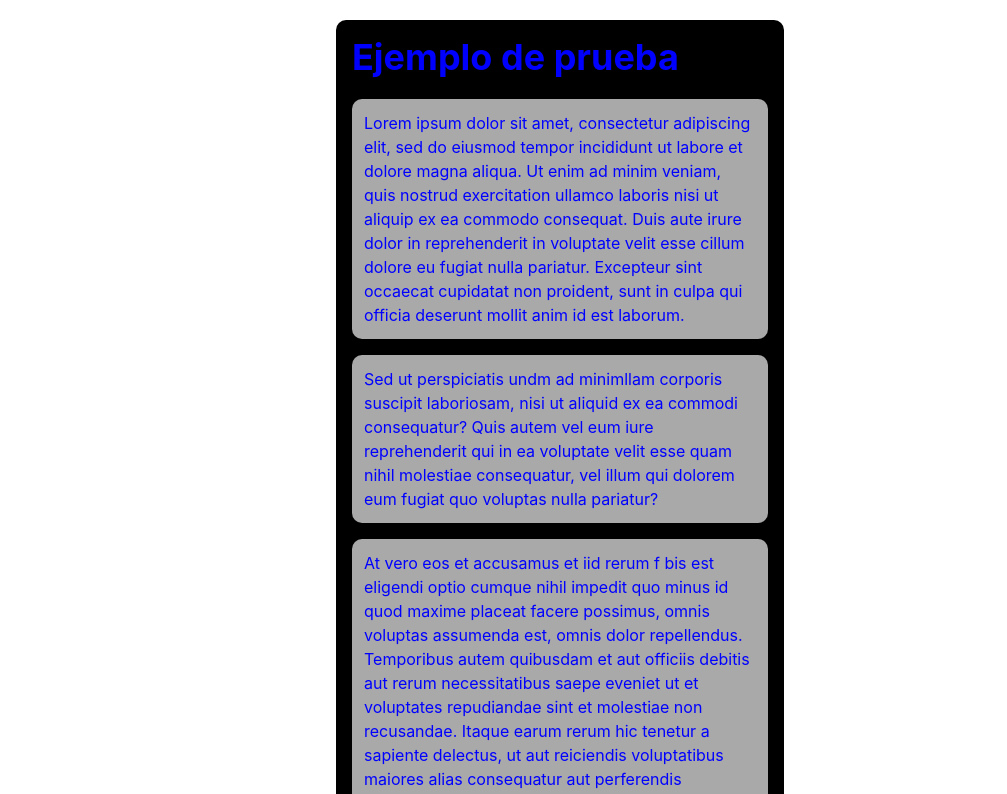
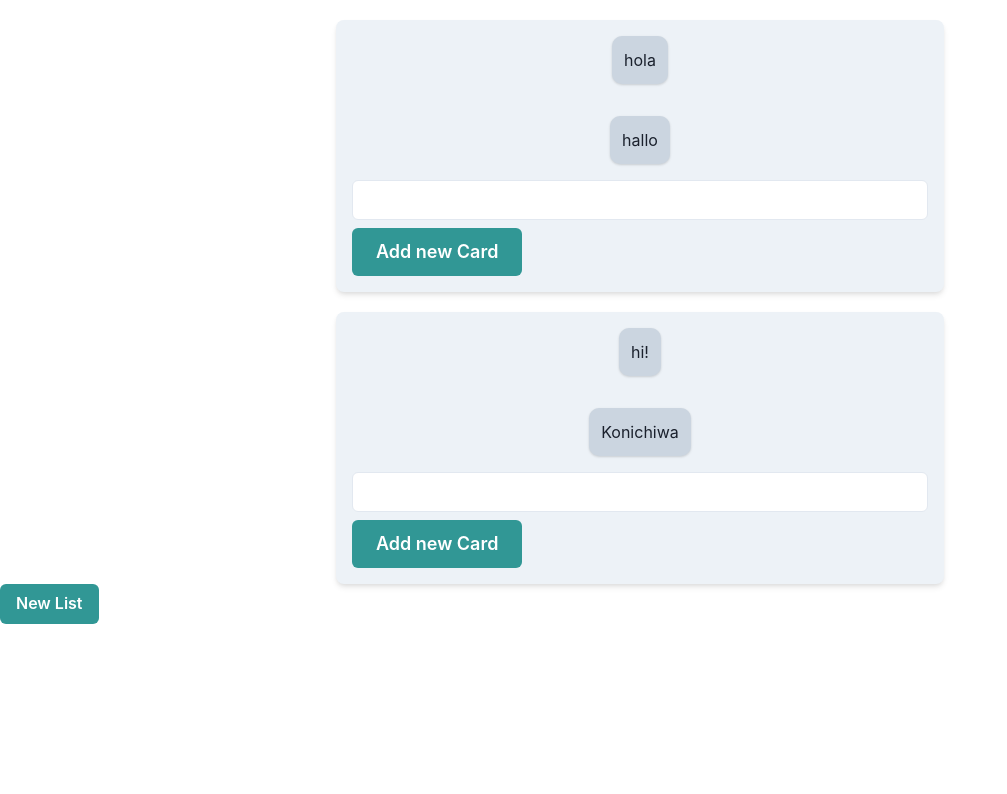
Before and after one commit to Atolmspek/little-trello, a React (Create React App) app: page / in a window 1280 px wide. Shown: the top 794 px of the page, without its empty margins (0-1007 px from the left). Built offline with nearby package versions, Linux system fonts and the light colour scheme.

Commit message:
Added multiple lists functionality, drag and drop is broken

```diff
--- a/src/App.js
+++ b/src/App.js
@@ -1,4 +1,4 @@
-import { useState } from "react";
+import React, { useState } from "react";
 import { DndContext, closestCenter } from "@dnd-kit/core";
 import {
   SortableContext,
@@ -8,77 +8,126 @@ import {
 import User from "./components/User";
 import AddCard from "./components/AddCard";
 import { nanoid } from "nanoid";
-import { ChakraProvider, Container, Heading, Box } from "@chakra-ui/react";
+import {
+  ChakraProvider,
+  Container,
+  Button,
+  Box,
+  VStack,
+} from "@chakra-ui/react";
 
 function App() {
-  const savedTasks = JSON.parse(localStorage.getItem("card")) || [];
-  const [card, setCard] = useState(savedTasks);
-
-  function addTask(cards) {
-    const newTask = {name: cards.name, id: cards.id  };
-    const updatedCards = [...cards, setCard];
-    setCard(updatedCards);
-    saveTasksToLocalStorage(updatedCards);
-  }
-
   const content = [
     {
-      Name:
-        "Lorem ipsum dolor sit amet, consectetur adipiscing elit, sed do eiusmod tempor incididunt ut labore et dolore magna aliqua. Ut enim ad minim veniam, quis nostrud exercitation ullamco laboris nisi ut aliquip ex ea commodo consequat. Duis aute irure dolor in reprehenderit in voluptate velit esse cillum dolore eu fugiat nulla pariatur. Excepteur sint occaecat cupidatat non proident, sunt in culpa qui officia deserunt mollit anim id est laborum.",
-      id: nanoid(),
+      id: 1,
+      cards: [
+        { Name: "hola", id: nanoid() },
+        { Name: "hallo", id: nanoid() },
+      ],
     },
     {
-      Name:
-        "Sed ut perspiciatis undm ad minimllam corporis suscipit laboriosam, nisi ut aliquid ex ea commodi consequatur? Quis autem vel eum iure reprehenderit qui in ea voluptate velit esse quam nihil molestiae consequatur, vel illum qui dolorem eum fugiat quo voluptas nulla pariatur?",
-      id: nanoid(),
-    },
-    {
-      Name:
-        "At vero eos et accusamus et iid rerum f bis est eligendi optio cumque nihil impedit quo minus id quod maxime placeat facere possimus, omnis voluptas assumenda est, omnis dolor repellendus. Temporibus autem quibusdam et aut officiis debitis aut rerum necessitatibus saepe eveniet ut et voluptates repudiandae sint et molestiae non recusandae. Itaque earum rerum hic tenetur a sapiente delectus, ut aut reiciendis voluptatibus maiores alias consequatur aut perferendis doloribus asperiores repellat.",
-      id: nanoid(),
+      id: 2,
+      cards: [
+        { Name: "hi!", id: nanoid() },
+        { Name: "Konichiwa", id: nanoid() },
+      ],
     },
   ];
 
-  console.log(savedTasks);
+  const [lists, setLists] = useState(content);
 
-  //localStorage.clear();
+  const saveTasksToLocalStorage = (updatedCards) =>
+    localStorage.setItem("card", JSON.stringify(updatedCards));
 
-  const saveTasksToLocalStorage = localStorage.setItem(
-    "card",
-    JSON.stringify(content)
-  );
+  function addTask(rowId, Name) {
+    const newTask = { Name, id: nanoid() };
+
+    const updatedLists = lists.map((list) => {
+      if (list.id === rowId) {
+        return {
+          ...list,
+          cards: [...list.cards, newTask],
+        };
+      }
+      return list;
+    });
+
+    setLists(updatedLists);
+    saveTasksToLocalStorage(updatedLists);
+  }
 
   const handleDragEnd = (event) => {
     const { active, over } = event;
 
-    setCard((card) => {
-      const oldIndex = card.findIndex((original) => original.id === active.id);
-      const newIndex = card.findIndex((target) => target.id === over.id);
+    setLists((currentLists) => {
+      const updatedLists = [...currentLists];
 
-      return arrayMove(card, oldIndex, newIndex);
+      const sourceListIndex = updatedLists.findIndex(
+        (list) => list.id === active.id
+      );
+      const targetListIndex = updatedLists.findIndex(
+        (list) => list.id === over.id
+      );
+
+      const sourceList = updatedLists[sourceListIndex];
+      const targetList = updatedLists[targetListIndex];
+
+      const oldIndex = sourceList.cards.findIndex(
+        (card) => card.id === active.id
+      );
+      const newIndex = targetList.cards.findIndex(
+        (card) => card.id === over.id
+      );
+
+      const movedCard = sourceList.cards[oldIndex];
+
+      // Remueve la tarjeta de la lista de origen
+      sourceList.cards.splice(oldIndex, 1);
+
+      // Inserta la tarjeta en la lista de destino
+      targetList.cards.splice(newIndex, 0, movedCard);
+
+      return updatedLists;
     });
   };
 
+  // Función para agregar una nueva lista
+  function createList() {
+    const newList = {
+      id: nanoid(),
+      cards: [],
+    };
+    setLists([...lists, newList]);
+  }
+
   return (
     <ChakraProvider>
-      <Container maxW="container.sm" mt={5}>
-        <Box padding="4" bg="black" color="blue" maxW="md" float="left" className="container">
-          <DndContext collisionDetection={closestCenter} onDragEnd={handleDragEnd}>
-            <Heading as="h1" size="xl" mb={5}>
-              Ejemplo de prueba
-            </Heading>
-            <SortableContext items={card} strategy={verticalListSortingStrategy}>
-              {card.map((user) => (
-                <User user={user} id={user} key={user.id} />
-              ))}
-            </SortableContext>
-          </DndContext>
-
-          <AddCard props={addTask}/>
-        </Box>
-      </Container>
-
-
+      {/* Renderiza las listas */}
+      {lists.map((list) => (
+        <Container key={list.id} maxW="container.sm" mt={5}>
+          <Box padding="4" bg="gray.100" borderRadius="lg" boxShadow="md">
+            <DndContext
+              collisionDetection={closestCenter}
+              onDragEnd={handleDragEnd}
+            >
+              <SortableContext
+                items={list.cards}
+                strategy={verticalListSortingStrategy}
+              >
+                <VStack spacing={4}>
+                  {list.cards.map((card) => (
+                    <User user={card} key={card.id} />
+                  ))}
+                </VStack>
+              </SortableContext>
+            </DndContext>
+            <AddCard addTask={(Name) => addTask(list.id, Name)} />
+          </Box>
+        </Container>
+      ))}
+      <Button colorScheme="teal" onClick={createList}>
+        New List
+      </Button>
     </ChakraProvider>
   );
 }
--- a/src/components/AddCard.js
+++ b/src/components/AddCard.js
@@ -3,12 +3,11 @@ import {
   Box,
   Button,
   FormControl,
-  FormLabel,
   Input,
 } from "@chakra-ui/react";
 
 function AddCard(props) {
-  const [ogText, setText] = useState("");
+  const [Text, setText] = useState("");
 
   const handleChange = (e) => {
     setText(e.target.value);
@@ -16,27 +15,27 @@ function AddCard(props) {
 
   const handleSubmit = (e) => {
     e.preventDefault();
-    props.addTask(ogText);
+    props.addTask(Text);
     setText("");
   };
 
   return (
     <Box as="form" onSubmit={handleSubmit}>
       <FormControl>
-
         <Input
           type="text"
           id="new-todo-input"
           name="text"
           color="red"
           autoComplete="off"
-          value={ogText}
+          value={Text}
           onChange={handleChange}
           required
+          bg="white" // Cambia el color de fondo a blanco (puedes usar el color que desees)
         />
       </FormControl>
       <Button type="submit" colorScheme="teal" size="lg" mt={2}>
-        Add
+        Add new Card
       </Button>
     </Box>
   );
--- a/src/components/User.js
+++ b/src/components/User.js
@@ -22,7 +22,7 @@ function User({ user }) {
       {...attributes}
       {...listeners}
       boxShadow="base"
-      bg='darkgrey'
+      bg='#CBD5E0'
       p={3}
       mb={4}
     >
```
